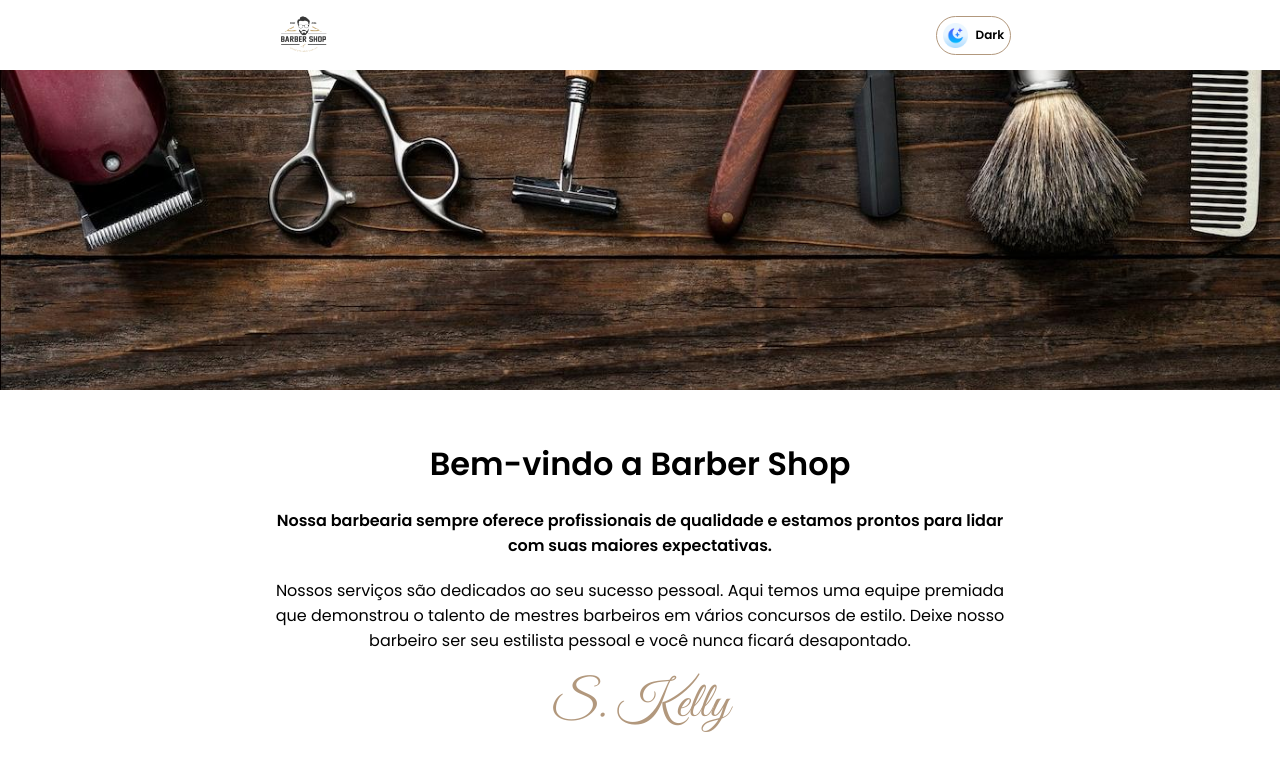
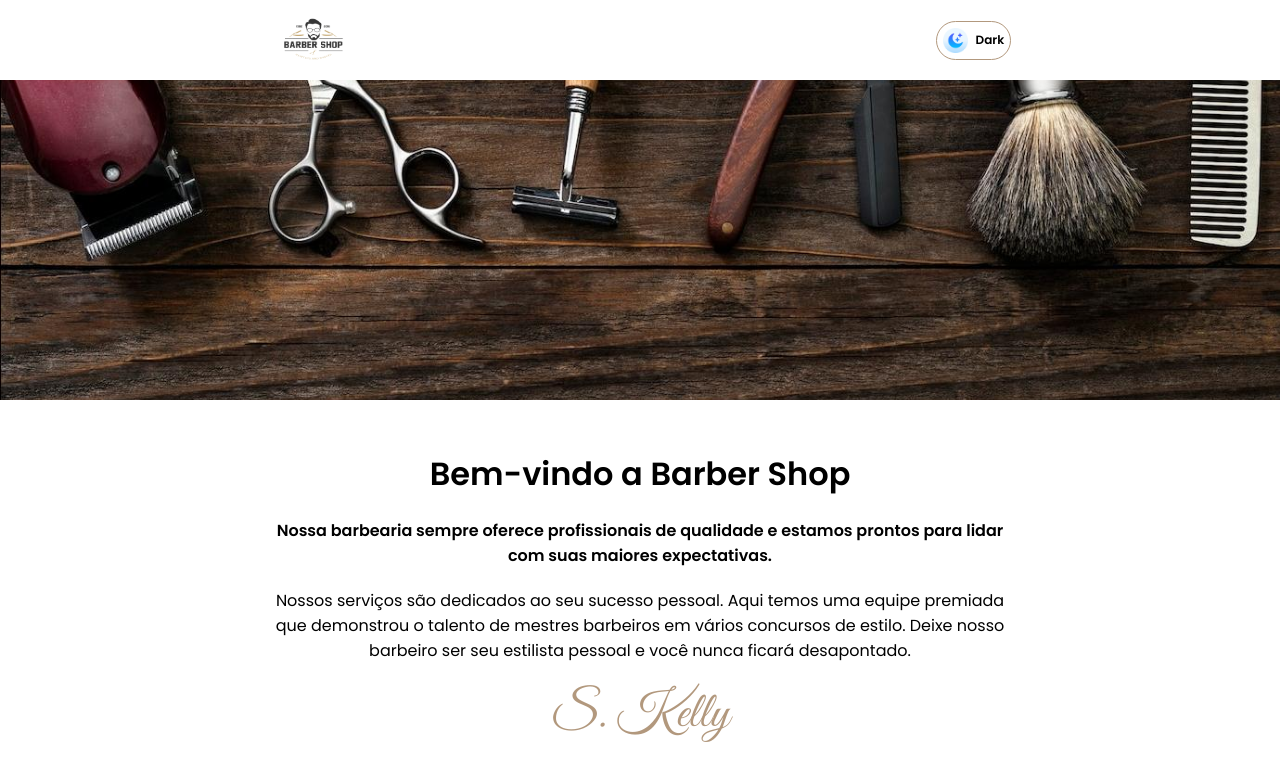
Before and after one commit to PauloRobertt/PROJETO-BARBEARIA-SHOP, a React (Create React App) app in the folder project-barbearia/: page / in a window 1280 px wide. Shown: the top 780 px of the page. Built offline with nearby package versions, Linux system fonts and the light colour scheme.

Commit message:
Pequena att no estilo da logo

```diff
--- a/project-barbearia/src/LandingPage/style.css
+++ b/project-barbearia/src/LandingPage/style.css
@@ -16,8 +16,8 @@ header{
 }
 
 .img-logo{
-    width: 70px;
-    height: 70px;
+    width: 90px;
+    height: 80px;
 }
 
 .tema-claro{
```
